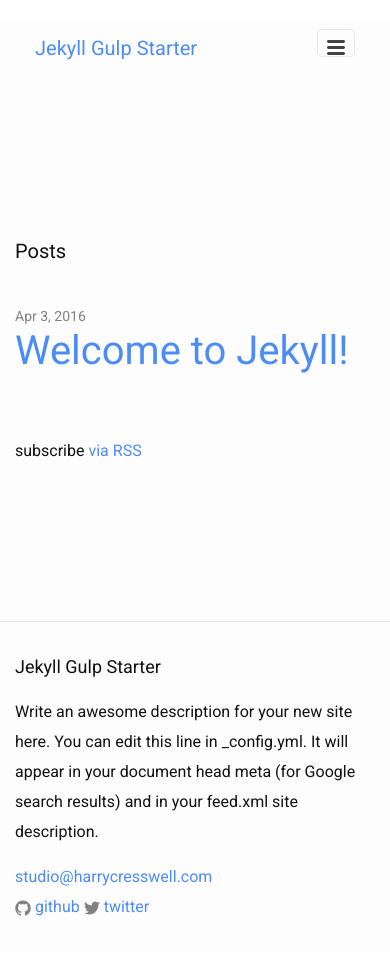
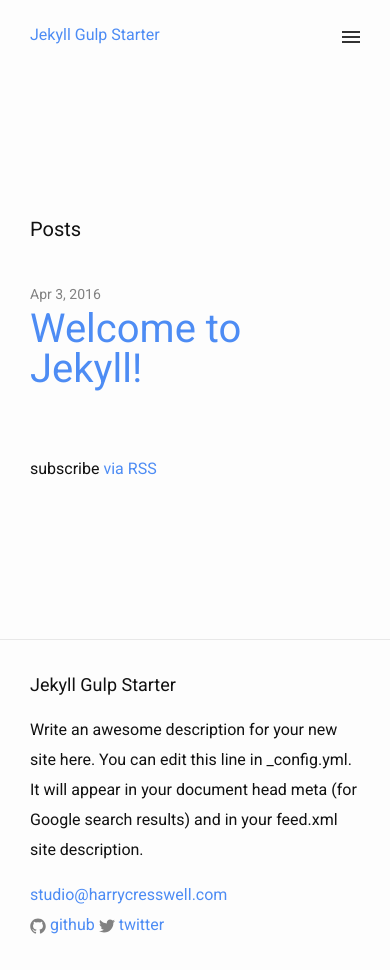
Before and after one commit to addidesign/addidesign.github.io, a Jekyll site: the page built from index.html, in a window 390 px wide. Built offline with Jekyll 4.4.1, drawn with Linux system fonts in a browser that asks for light colours.

Commit message:
improved the mobile navigation

```diff
--- a/_includes/head.html
+++ b/_includes/head.html
@@ -9,4 +9,6 @@
   <link rel="stylesheet" href="{{ "/css/main.css" | prepend: site.baseurl }}">
   <link rel="canonical" href="{{ page.url | replace:'index.html','' | prepend: site.baseurl | prepend: site.url }}">
   <link rel="alternate" type="application/rss+xml" title="{{ site.title }}" href="{{ "/feed.xml" | prepend: site.baseurl | prepend: site.url }}">
+
+
 </head>
--- a/_includes/header.html
+++ b/_includes/header.html
@@ -1,27 +1,14 @@
-<header class="site-header">
-
+<header class="header">
   <div class="wrapper">
-
-    <a class="site-title" href="{{ site.baseurl }}/">{{ site.title }}</a>
-
-    <nav class="site-nav">
-      <a href="#" class="menu-icon">
-        <svg viewBox="0 0 18 15">
-          <path fill="#424242" d="M18,1.484c0,0.82-0.665,1.484-1.484,1.484H1.484C0.665,2.969,0,2.304,0,1.484l0,0C0,0.665,0.665,0,1.484,0 h15.031C17.335,0,18,0.665,18,1.484L18,1.484z"/>
-          <path fill="#424242" d="M18,7.516C18,8.335,17.335,9,16.516,9H1.484C0.665,9,0,8.335,0,7.516l0,0c0-0.82,0.665-1.484,1.484-1.484 h15.031C17.335,6.031,18,6.696,18,7.516L18,7.516z"/>
-          <path fill="#424242" d="M18,13.516C18,14.335,17.335,15,16.516,15H1.484C0.665,15,0,14.335,0,13.516l0,0 c0-0.82,0.665-1.484,1.484-1.484h15.031C17.335,12.031,18,12.696,18,13.516L18,13.516z"/>
-        </svg>
-      </a>
-
-      <div class="trigger">
-        {% for my_page in site.pages %}
-          {% if my_page.title %}
-          <a class="page-link" href="{{ my_page.url | prepend: site.baseurl }}">{{ my_page.title }}</a>
-          {% endif %}
-        {% endfor %}
-      </div>
-    </nav>
-
+    <a href="{{ site.baseurl }}/" class="site-title">{{ site.title }}</a>
+    <input class="menu-btn" type="checkbox" id="menu-btn" />
+    <label class="menu-icon" for="menu-btn"><span class="navicon"></span></label>
+    <ul class="menu">
+      {% for my_page in site.pages %}
+        {% if my_page.title %}
+      <li><a class="page-link" href="{{ my_page.url | prepend: site.baseurl }}">{{ my_page.title }}</a></li>
+      {% endif %}
+    {% endfor %}
+    </ul>
   </div>
-
 </header>
--- a/css/main.css
+++ b/css/main.css
@@ -11,83 +11,6 @@
 /**
   * Colours
   */
-/**
- * Animations
- */
-.animated {
-  -webkit-animation-duration: .8s;
-  animation-duration: .8s;
-  -webkit-animation-fill-mode: both;
-  animation-fill-mode: both;
-  -webkit-animation-timing-function: ease-in-out;
-  animation-timing-function: ease-in-out; }
-
-@-webkit-keyframes fadeInLeft {
-  0% {
-    opacity: 0;
-    -webkit-transform: translateX(-30px); }
-  100% {
-    opacity: 1;
-    -webkit-transform: translateX(0); } }
-
-@keyframes fadeInLeft {
-  0% {
-    opacity: 0;
-    -webkit-transform: translateX(-30px);
-            transform: translateX(-30px); }
-  100% {
-    opacity: 1;
-    -webkit-transform: translateX(0);
-            transform: translateX(0); } }
-
-.fadeInLeft {
-  -webkit-animation-name: fadeInLeft;
-  animation-name: fadeInLeft; }
-
-@-webkit-keyframes fadeInRight {
-  0% {
-    opacity: 0;
-    -webkit-transform: translateX(30px); }
-  100% {
-    opacity: 1;
-    -webkit-transform: translateX(0); } }
-
-@keyframes fadeInRight {
-  0% {
-    opacity: 0;
-    -webkit-transform: translateX(30px);
-            transform: translateX(30px); }
-  100% {
-    opacity: 1;
-    -webkit-transform: translateX(0);
-            transform: translateX(0); } }
-
-.fadeInRight {
-  -webkit-animation-name: fadeInRight;
-  animation-name: fadeInRight; }
-
-@-webkit-keyframes fadeInUp {
-  0% {
-    opacity: 0;
-    -webkit-transform: translateY(20px); }
-  100% {
-    opacity: 1;
-    -webkit-transform: translateY(0); } }
-
-@keyframes fadeInUp {
-  0% {
-    opacity: 0;
-    -webkit-transform: translateY(20px);
-            transform: translateY(20px); }
-  100% {
-    opacity: 1;
-    -webkit-transform: translateY(0);
-            transform: translateY(0); } }
-
-.fadeInUp {
-  -webkit-animation-name: fadeInUp;
-  animation-name: fadeInUp; }
-
 /**
  * Reset some basic elements
  */
@@ -226,8 +149,8 @@
     .wrapper {
       max-width: -webkit-calc(800px - (30px));
       max-width: calc(800px - (30px));
-      padding-right: 15px;
-      padding-left: 15px; } }
+      padding-right: 30px;
+      padding-left: 30px; } }
 
 /**
  * Clearfix
@@ -249,17 +172,108 @@
     fill: #828282; }
 
 /**
+ * Animations
+ */
+.animated {
+  -webkit-animation-duration: .8s;
+  animation-duration: .8s;
+  -webkit-animation-fill-mode: both;
+  animation-fill-mode: both;
+  -webkit-animation-timing-function: ease-in-out;
+  animation-timing-function: ease-in-out; }
+
+@-webkit-keyframes fadeInLeft {
+  0% {
+    opacity: 0;
+    -webkit-transform: translateX(-30px); }
+  100% {
+    opacity: 1;
+    -webkit-transform: translateX(0); } }
+
+@keyframes fadeInLeft {
+  0% {
+    opacity: 0;
+    -webkit-transform: translateX(-30px);
+            transform: translateX(-30px); }
+  100% {
+    opacity: 1;
+    -webkit-transform: translateX(0);
+            transform: translateX(0); } }
+
+.fadeInLeft {
+  -webkit-animation-name: fadeInLeft;
+  animation-name: fadeInLeft; }
+
+@-webkit-keyframes fadeInRight {
+  0% {
+    opacity: 0;
+    -webkit-transform: translateX(30px); }
+  100% {
+    opacity: 1;
+    -webkit-transform: translateX(0); } }
+
+@keyframes fadeInRight {
+  0% {
+    opacity: 0;
+    -webkit-transform: translateX(30px);
+            transform: translateX(30px); }
+  100% {
+    opacity: 1;
+    -webkit-transform: translateX(0);
+            transform: translateX(0); } }
+
+.fadeInRight {
+  -webkit-animation-name: fadeInRight;
+  animation-name: fadeInRight; }
+
+@-webkit-keyframes fadeInUp {
+  0% {
+    opacity: 0;
+    -webkit-transform: translateY(20px); }
+  100% {
+    opacity: 1;
+    -webkit-transform: translateY(0); } }
+
+@keyframes fadeInUp {
+  0% {
+    opacity: 0;
+    -webkit-transform: translateY(20px);
+            transform: translateY(20px); }
+  100% {
+    opacity: 1;
+    -webkit-transform: translateY(0);
+            transform: translateY(0); } }
+
+.fadeInUp {
+  -webkit-animation-name: fadeInUp;
+  animation-name: fadeInUp; }
+
+/**
  * Site header
  */
-.site-header {
-  min-height: 56px;
-  margin: 20px;
-  position: relative; }
+.header {
+  width: 100%; }
+
+.header ul {
+  margin: 0;
+  padding: 0;
+  list-style: none;
+  overflow: hidden; }
+
+.header li a {
+  display: block;
+  padding: 20px 0px;
+  text-decoration: none; }
+
+.header .menu {
+  clear: both;
+  max-height: 0;
+  -webkit-transition: max-height .2s ease-out;
+  transition: max-height .2s ease-out; }
 
 .site-title {
-  font-size: 20px;
-  line-height: 56px;
   margin-bottom: 0;
+  padding: 20px 0px;
   float: left; }
   .site-title, .site-title:visited {
     color: #4d8cf4; }
@@ -284,25 +298,6 @@
       -webkit-border-radius: 5px;
               border-radius: 5px;
       text-align: right; }
-      .site-nav .menu-icon {
-        display: block;
-        float: right;
-        width: 36px;
-        height: 26px;
-        line-height: 0;
-        padding-top: 10px;
-        text-align: center; }
-        .site-nav .menu-icon > svg {
-          width: 18px;
-          height: 15px; }
-          .site-nav .menu-icon > svg path {
-            fill: #424242; }
-      .site-nav .trigger {
-        clear: both;
-        display: none; }
-      .site-nav:hover .trigger {
-        display: block;
-        padding-bottom: 5px; }
       .site-nav .page-link {
         display: block;
         padding: 5px 10px;
@@ -419,6 +414,87 @@
     @media screen and (max-width: 800px) {
       .post-content h4 {
         font-size: 18px; } }
+
+/**
+ * Style the hamburger icon
+ */
+.header .menu-icon {
+  cursor: pointer;
+  display: inline-block;
+  float: right;
+  padding: 36px 0px;
+  position: relative;
+  -webkit-user-select: none;
+     -moz-user-select: none;
+      -ms-user-select: none;
+          user-select: none; }
+
+.header .menu-icon .navicon {
+  background: #333;
+  display: block;
+  height: 2px;
+  position: relative;
+  -webkit-transition: background .2s ease-out;
+  transition: background .2s ease-out;
+  width: 18px; }
+
+.header .menu-icon .navicon:before,
+.header .menu-icon .navicon:after {
+  background: #333;
+  content: '';
+  display: block;
+  height: 100%;
+  position: absolute;
+  -webkit-transition: all .2s ease-out;
+  transition: all .2s ease-out;
+  width: 100%; }
+
+.header .menu-icon .navicon:before {
+  top: 5px; }
+
+.header .menu-icon .navicon:after {
+  top: -5px; }
+
+/**
+ * Animate the hamburger icon
+ */
+.header .menu-btn {
+  display: none; }
+
+.header .menu-btn:checked ~ .menu {
+  max-height: 240px; }
+
+.header .menu-btn:checked ~ .menu-icon .navicon {
+  background: transparent; }
+
+.header .menu-btn:checked ~ .menu-icon .navicon:before {
+  -webkit-transform: rotate(-45deg);
+      -ms-transform: rotate(-45deg);
+          transform: rotate(-45deg); }
+
+.header .menu-btn:checked ~ .menu-icon .navicon:after {
+  -webkit-transform: rotate(45deg);
+      -ms-transform: rotate(45deg);
+          transform: rotate(45deg); }
+
+.header .menu-btn:checked ~ .menu-icon:not(.steps) .navicon:before,
+.header .menu-btn:checked ~ .menu-icon:not(.steps) .navicon:after {
+  top: 0; }
+
+/**
+ * Make it responsive
+*/
+@media (min-width: 48em) {
+  .header li {
+    float: left; }
+  .header li a {
+    padding: 20px 30px; }
+  .header .menu {
+    clear: none;
+    float: right;
+    max-height: none; }
+  .header .menu-icon {
+    display: none; } }
 
 /*! sanitize.css v3.3.0 | CC0 1.0 Public Domain | github.com/10up/sanitize.css */
 /*
--- a/src/sass/base/_base.scss
+++ b/src/sass/base/_base.scss
@@ -178,8 +178,8 @@
     @include media-query($on-laptop) {
         max-width: -webkit-calc(#{$content-width} - (#{$spacing-unit}));
         max-width:         calc(#{$content-width} - (#{$spacing-unit}));
-        padding-right: $spacing-unit / 2;
-        padding-left: $spacing-unit / 2;
+        padding-right: $spacing-unit;
+        padding-left: $spacing-unit;
     }
 }
 
--- a/src/sass/main.scss
+++ b/src/sass/main.scss
@@ -1,7 +1,8 @@
 // Import partials
 @import "base/config";
 @import "base/base";
+@import "base/animate";
 @import "layouts/layout";
-//@import "modules/module";
+@import "modules/mobile-nav";
 @import "vendor/sanitize";
 @import "vendor/syntax-highlighting";
```
Also changed, not shown: src/sass/base/_animate.scss (added, +98 -0 lines), src/sass/base/_config.scss (+7 -99 lines), src/sass/layouts/_layout.scss (+24 -36 lines), src/sass/modules/mobile-nav.scss (added, +92 -0 lines), todo.md (+5 -4 lines).
